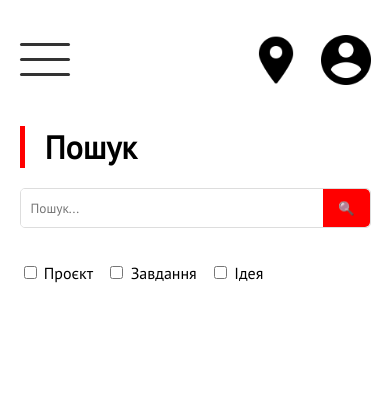
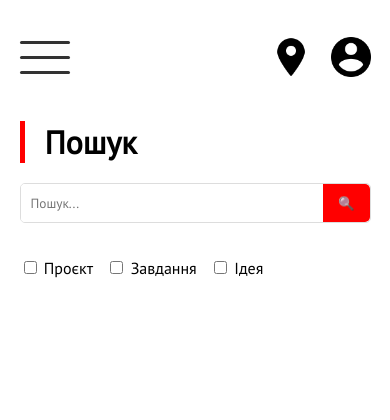
Before and after one commit to hromadianka/crimean-hromada, a Django app: page /search in a window 390 px wide. Shown: the top 420 px of the page. Run offline with Django 4.2, Linux system fonts and the light colour scheme; parts of the project's set-up code (start-up, migrations or seed data) failed here and were passed over; some libraries are stand-ins or nearby versions.

Commit message:
update styles

```diff
--- a/static/style.css
+++ b/static/style.css
@@ -197,7 +197,7 @@ header img, footer img {
     }
 
     header img {
-        width: 50px;
+        width: 40px;
     }
 
     details {
```
